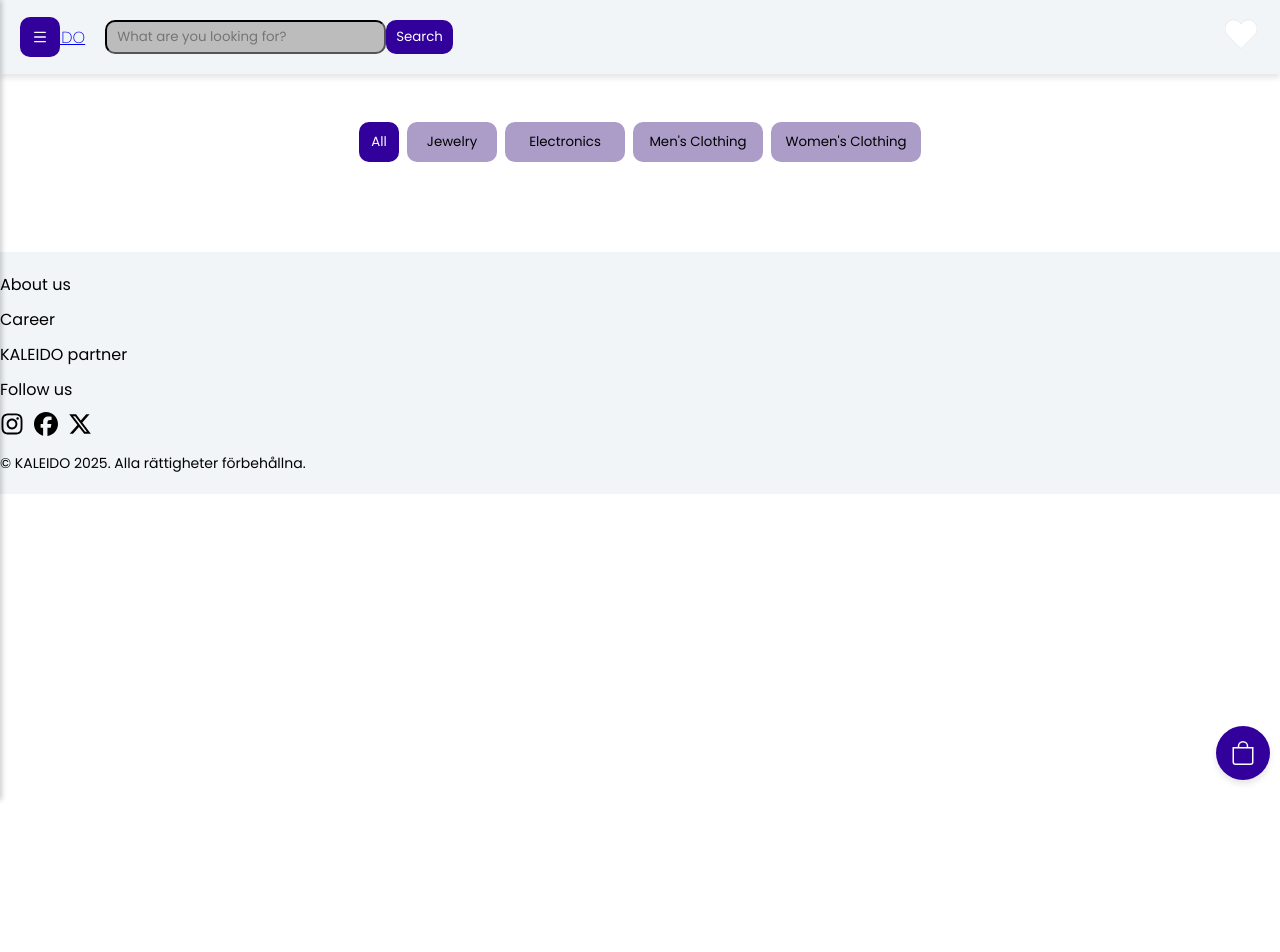
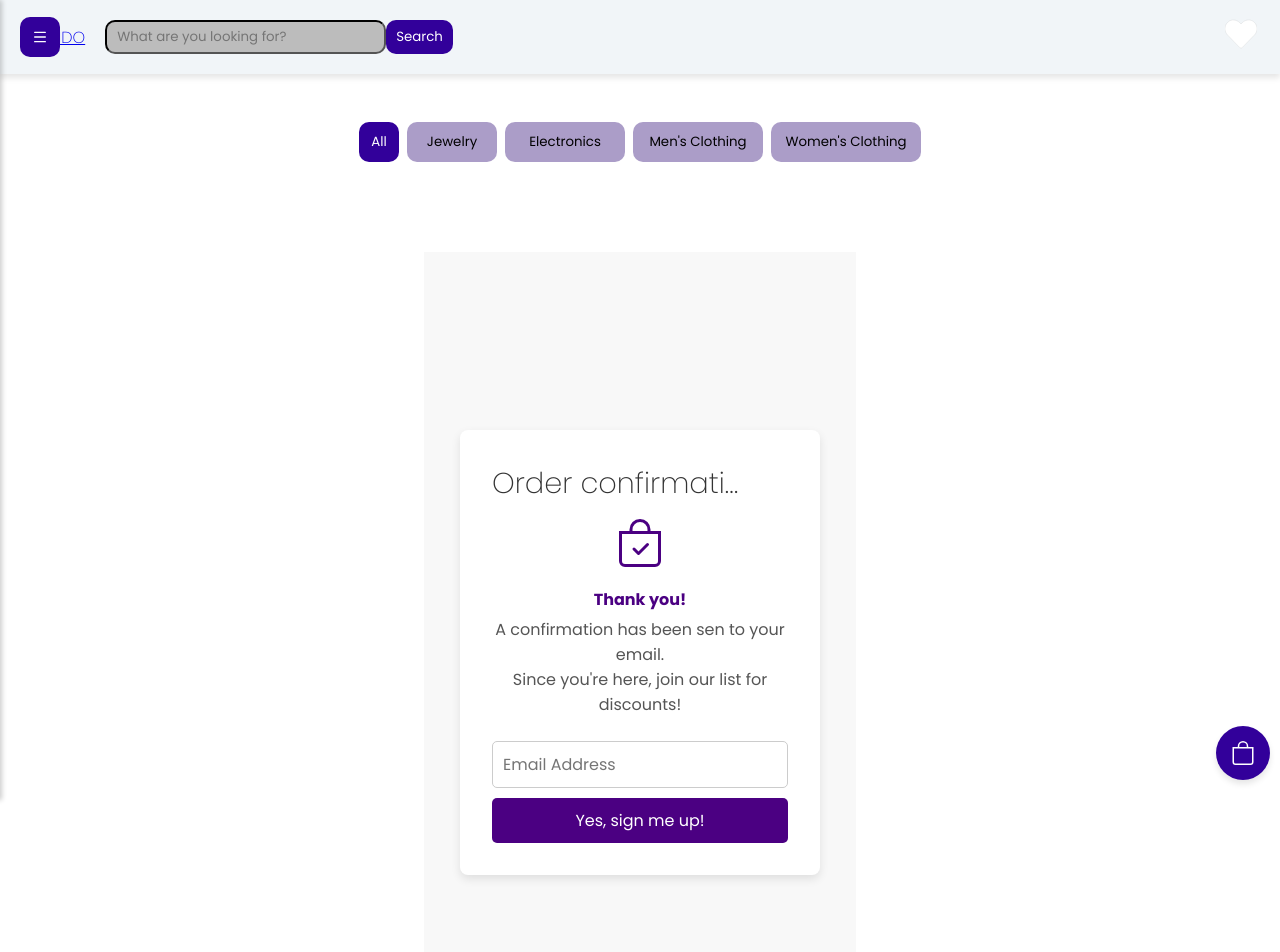
Before and after one commit to DianaOlivaresBarahona/CommitOrQuit, a React (Vite) app: page /confirmation in a window 1280 px wide. Shown: the top 952 px of the page. Before the commit the page ends 800 px from the top, so only its background shows below. Built offline with nearby package versions, Linux system fonts and the light colour scheme; no server answers; a web font is replaced by a local one.

Commit message:
linked order confirmation

```diff
--- a/src/App.jsx
+++ b/src/App.jsx
@@ -13,6 +13,7 @@ import Auth from "./components/Auth";
 import Profile from "./pages/Profile";
 import FilterButtons from "./components/FilterButtons";
 import CheckoutPage from "./pages/CheckoutPage";
+import ConfirmationPage from "./pages/ConfirmationPage";
 
 const App = () => {
   const [showCart, setShowCart] = useState(false);
@@ -41,6 +42,7 @@ const App = () => {
           <Route path="/login" element={<Auth />} />
           <Route path="/profile" element={<Profile />} />
           <Route path="/checkout" element={<CheckoutPage />} />
+          <Route path="/confirmation" element={<ConfirmationPage />} />
         </Routes>
 
         <CartButton showCart={showCart} setShowCart={setShowCart} />
--- a/src/pages/CheckoutPage.jsx
+++ b/src/pages/CheckoutPage.jsx
@@ -1,7 +1,14 @@
 import React from "react";
 import "../stylesheet/checkoutPage.css";
+import {useNavigate} from "react-router-dom"
 
 const CheckoutPage = () => {
+  const navigate = useNavigate();
+
+  const handleSubmitOrder = () => {
+    navigate("/confirmation");
+   };
+
   return (
     <div className="checkout-page">
       <h1>Check and submit your order</h1>
@@ -38,7 +45,7 @@ const CheckoutPage = () => {
         </div>
       </div>
 
-      <button className="checkout-button">Submit order</button>
+      <button className="checkout-button" onClick={handleSubmitOrder}> Submit order </button>
 
       <p className="checkout-terms">
         By placing this order, you agree to our{" "}
--- a/src/pages/ConfirmationPage.jsx
+++ b/src/pages/ConfirmationPage.jsx
@@ -1,11 +1,12 @@
+import React from "react";
 import "../stylesheet/ConfirmationPage.css";
 import { BsBagCheck } from "react-icons/bs";
+
 
 
 const ConfirmationPage = () => {
     return (
         <div className="confirmation-page">
-            <Navbar />
             <main className="content">
                 <h2>Order confirmation</h2>
                 <span className="icon">
--- /dev/null
+++ b/src/stylesheet/ConfirmationPage.css
@@ -0,0 +1,105 @@
+.confirmation-page {
+    display: flex;
+    flex-direction: column;
+    align-items: center;
+    justify-content: center;
+    min-height: 100vh;
+    background-color: #f8f8f8;
+    font-family: 'poppins', sans-serif;
+    text-align: center;
+    padding: 1rem;
+}
+
+
+.content {
+    background: white;
+    padding: 1.5rem;
+    border-radius: 8px;
+    box-shadow: 0px 4px 10px rgba(0, 0, 0, 0.1);
+    max-width: 100%;
+    width: 90%;
+}
+
+
+h2 {
+    color: #333;
+    font-size: 1.5rem;
+    margin-bottom: 10px;
+}
+
+
+.icon {
+    font-size: 2.5rem;
+    color: #4b0082;
+    margin-bottom: 10px;
+}
+
+
+.thank-you h3 {
+    font-size: 1rem;
+    color: #4b0082;
+    margin-bottom: 5px;
+}
+
+
+.thank-you p {
+    font-size: 1rem;
+    color: #555;
+}
+
+
+.subscribe {
+    margin-top: 1.5rem;
+}
+
+
+.subscribe input {
+    width: 100%;
+    padding: 10px;
+    border: 1px solid #ccc;
+    border-radius: 5px;
+    margin-bottom: 10px;
+    font-size: 1rem;
+}
+
+
+.subscribe-btn {
+    background-color: #4b0082;
+    color: white;
+    padding: 10px 15px;
+    border: none;
+    border-radius: 5px;
+    cursor: pointer;
+    width: 100%;
+    font-size: 1rem;
+}
+
+
+.subscribe-btn:hover {
+    background-color: #370061;
+}
+
+
+
+
+@media (min-width: 768px) {
+    .content {
+        padding: 2rem;
+        max-width: 400px;
+    }
+
+
+    h2 {
+        font-size: 1.8rem;
+    }
+
+
+    .icon {
+        font-size: 3rem;
+    }
+
+
+    .subscribe-btn {
+        font-size: 1rem;
+    }
+}
```
